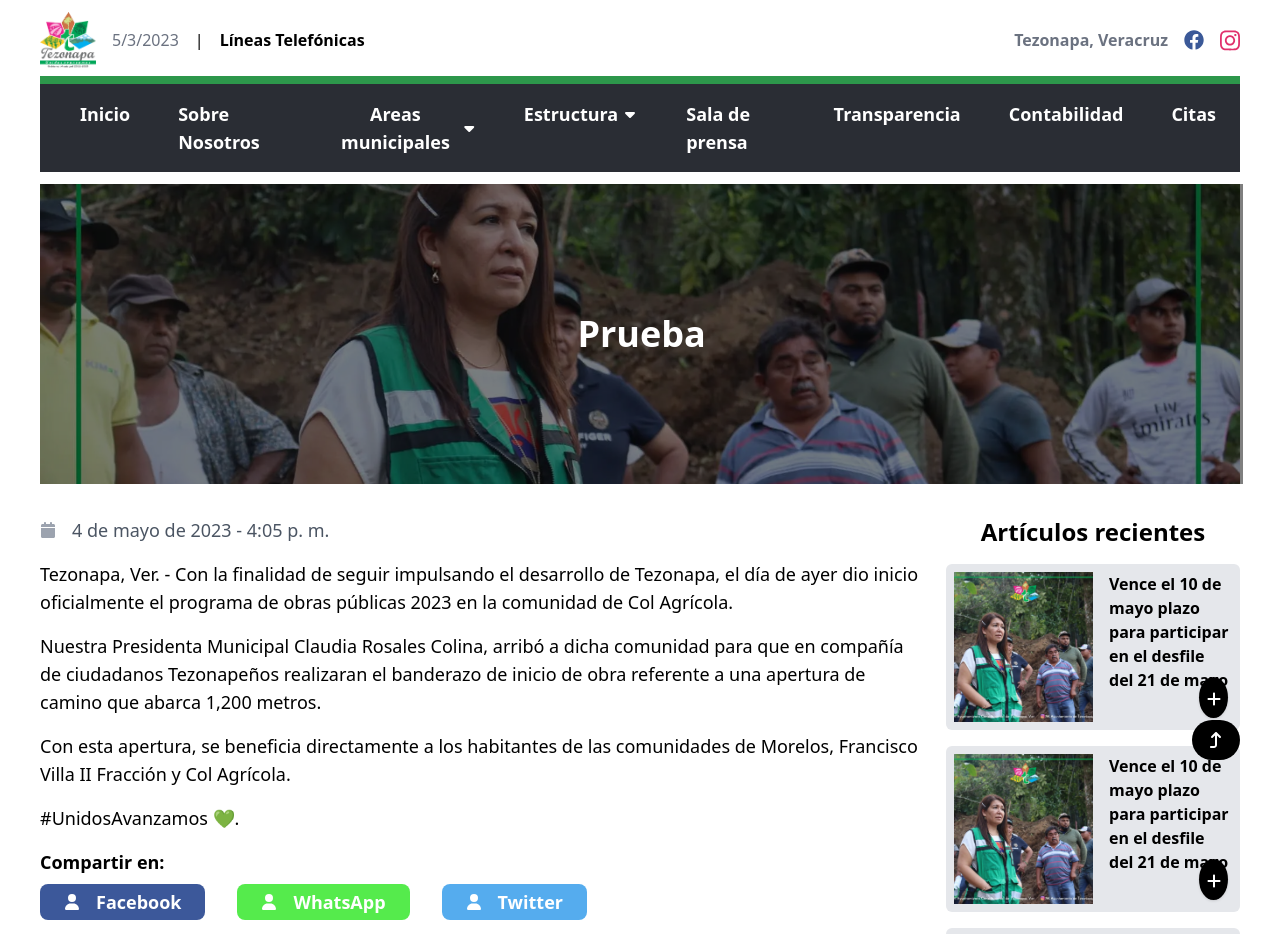
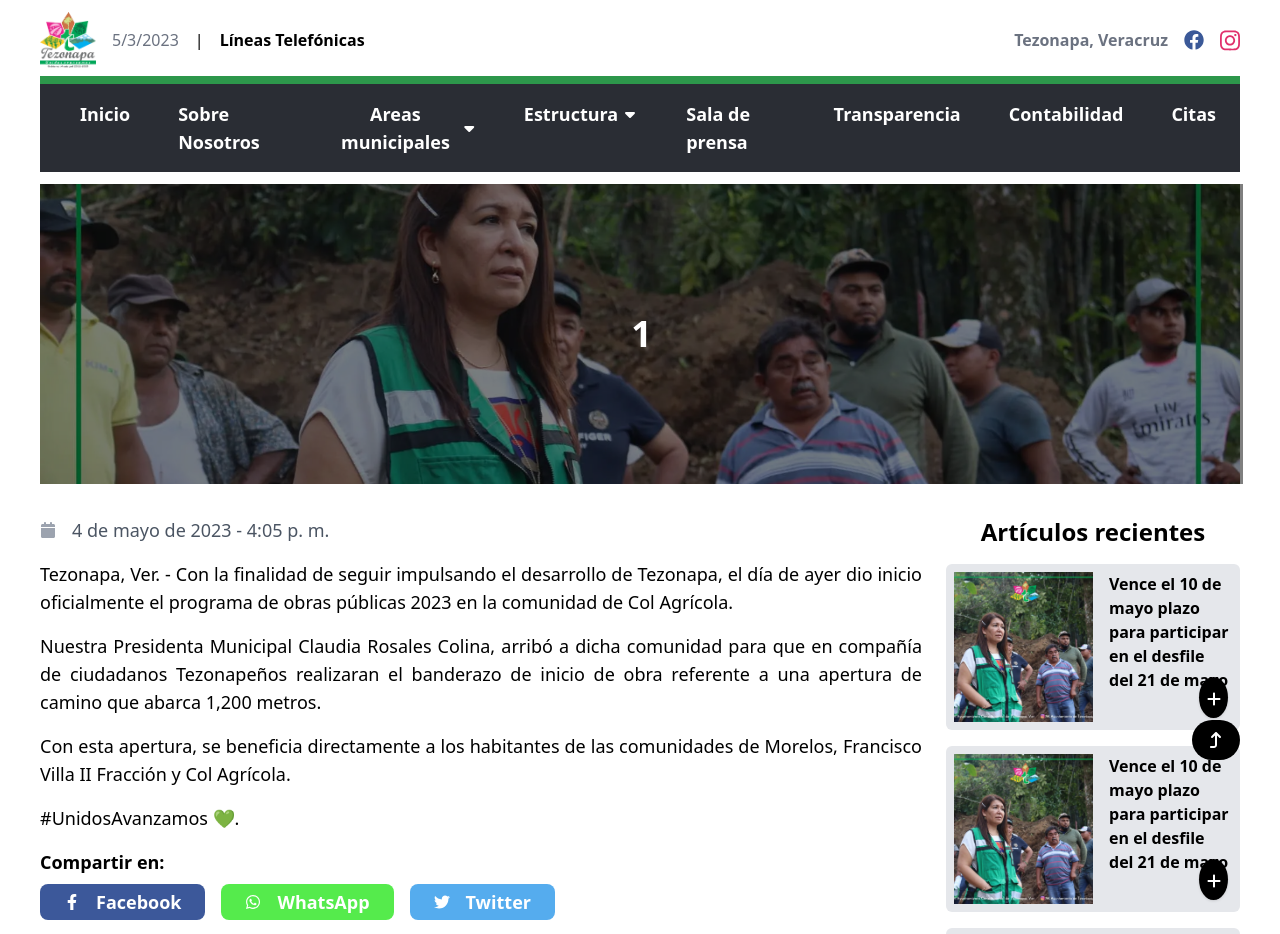
Before and after one commit to tavopaz12/tezonapa, a Next.js app: page /sala-prensa/1 in a window 1280 px wide. Shown: the top 934 px of the page. Built offline with nearby package versions, Linux system fonts and the light colour scheme.

Commit message:
feature: add new page

```diff
--- a/src/pages/sala-prensa/[title].jsx
+++ b/src/pages/sala-prensa/[title].jsx
@@ -8,14 +8,6 @@ import { faCalendar, faPlus, faUser } from '@fortawesome/free-solid-svg-icons'
 import { useEffect, useState } from 'react'
 
 export default function Article() {
-  const [currentUrl, setCurrentUrl] = useState('')
-
-  useEffect(() => {
-    if (process.browser) {
-      setCurrentUrl(window.location.href)
-    }
-  }, [])
-
   const router = useRouter()
   const { title } = router.query
 
@@ -30,82 +22,66 @@ export default function Article() {
 
   return (
     <Layout title={`${text} - H. Ayuntamiento, Tezonapa`} ogImage={img}>
-      <section className="px-10 h-[300px] mb-8 relative">
+      <section className="px-10 h-[300px] max-md:h-[200px] mb-8 relative max-md:px-4">
         <Image
           alt="hola"
           src={img}
-          className="object-cover h-[300px]"
+          className="object-cover h-[300px] max-md:h-[200px]"
           priority
         />
-        <div className="absolute top-0 grid place-items-center bg-[rgba(0,0,0,0.5)] w-[94%] h-[100%]">
+        <div className="absolute top-0 grid place-items-center bg-[rgba(0,0,0,0.5)] w-[94%] max-md:w-[92%] h-[100%]">
           <h1 className="text-white w-3/4 text-center capitalize text-4xl font-bold">
-            Prueba
+            {text}
           </h1>
         </div>
       </section>
 
-      <article className="px-10 mb-8 text-lg flex gap-6">
-        <section className="w-3/4">
-          <div className="mb-4 flex items-center gap-4 text-gray-600">
+      <article className="px-10 max-md:px-4 mb-8 text-lg flex max-md:flex-col gap-6">
+        <section className="w-3/4 max-md:w-full">
+          <div className="mb-4 flex items-center gap-4 max-md:gap-2 text-gray-600">
             <FontAwesomeIcon
-              className="h-4 w-4 text-gray-400"
+              className="h-4 w-4 text-gray-400 max-md:h-3 max-md:w-3"
               icon={faCalendar}
             />
-            <span>4 de mayo de 2023 - 4:05 p. m.</span>{' '}
+            <span className="max-md:text-sm">
+              4 de mayo de 2023 - 4:05 p. m.
+            </span>
           </div>
-          <p className="mb-4">Tezonapa, Ver. - {parrafos[0]}.</p>
+          <p className="mb-4 text-justify max-md:text-base">
+            Tezonapa, Ver. - {parrafos[0]}.
+          </p>
           {parrafos.slice(1).map((parrafo, index) => (
-            <p className="mb-4" key={index}>
+            <p className="mb-4 text-justify max-md:text-base" key={index}>
               {parrafo}.
             </p>
           ))}
 
-          <p className="font-bold mb-2">Compartir en:</p>
+          <p className="font-bold mb-2 max-md:text-base">Compartir en:</p>
 
-          <div className="flex gap-8 w-full">
-            <a
-              href={`https://www.facebook.com/sharer/sharer.php?u=${currentUrl}`}
-              target="_blank"
-              className="bg-[#3c589a] rounded-lg px-6 flex items-center gap-4 py-1"
-              rel="noopener noreferrer">
-              <FontAwesomeIcon className="h-4 w-4 text-white" icon={faUser} />
-              <span className="text-white font-bold">Facebook</span>
-            </a>
-            <a
-              href={`whatsapp://send?text=Ver: ${text}:%20${currentUrl}`}
-              target="_blank"
-              className="bg-[#55EB4C] rounded-lg px-6 flex items-center gap-4 py-1"
-              rel="noopener noreferrer">
-              <FontAwesomeIcon className="h-4 w-4 text-white" icon={faUser} />
-              <span className="text-white font-bold">WhatsApp</span>
-            </a>
-            <a
-              href={`https://twitter.com/intent/tweet?url=${currentUrl}&text=${text}`}
-              target="_blank"
-              className="bg-[#55ACEE] rounded-lg px-6 flex items-center gap-4 py-1"
-              rel="noopener noreferrer">
-              <FontAwesomeIcon className="h-4 w-4 text-white" icon={faUser} />
-              <span className="text-white font-bold">Twitter</span>
-            </a>
+          <div className="flex items-center gap-4 w-full">
+            <IconsShare text={text} />
           </div>
         </section>
 
-        <aside className="w-1/4">
-          <h2 className="text-2xl text-center font-bold">
+        <aside className="w-1/4 max-md:w-full">
+          <h2 className="text-2xl max-md:text-xl text-center font-bold">
             Artículos recientes
           </h2>
           <div className="flex relative bg-gray-200 p-2 rounded-md gap-4 my-4 justify-between">
             <Image
               src={img}
               alt="hola"
-              className="w-2/4 object-cover h-[150px]"
+              className="w-2/4 object-cover max-md:h-[100px] h-[150px]"
             />
-            <p className="w-2/4 text-base font-semibold">
+            <p className="w-2/4 text-base max-md:text-sm font-semibold">
               Vence el 10 de mayo plazo para participar en el desfile del 21 de
               mayo
             </p>
             <button className="absolute shadow bg-black p-[0.4rem] rounded-[50%] right-0 bottom-0 m-3 max-md:m-2">
-              <FontAwesomeIcon className="h-4 w-4 text-white" icon={faPlus} />
+              <FontAwesomeIcon
+                className="h-4 w-4 max-md:h-3 max-md:w-3 text-white"
+                icon={faPlus}
+              />
             </button>
           </div>
           <div className="flex relative bg-gray-200 p-2 rounded-md gap-4 my-4 justify-between">
@@ -145,3 +121,59 @@ export default function Article() {
     </Layout>
   )
 }
+
+function IconsShare({ text }) {
+  const [currentUrl, setCurrentUrl] = useState('')
+
+  useEffect(() => {
+    if (process.browser) {
+      setCurrentUrl(window.location.href)
+    }
+  }, [])
+  return (
+    <>
+      <a
+        href={`https://www.facebook.com/sharer/sharer.php?u=${currentUrl}`}
+        target="_blank"
+        className="bg-[#3c589a] rounded-lg px-6 max-md:px-3 flex items-center gap-4 max-md:gap-2 py-1"
+        rel="noopener noreferrer">
+        <svg
+          xmlns="http://www.w3.org/2000/svg"
+          className="h-4 w-4 max-md:h-3 max-md:w-3 text-white"
+          fill="#ffff"
+          viewBox="0 0 320 512">
+          <path d="M279.14 288l14.22-92.66h-88.91v-60.13c0-25.35 12.42-50.06 52.24-50.06h40.42V6.26S260.43 0 225.36 0c-73.22 0-121.08 44.38-121.08 124.72v70.62H22.89V288h81.39v224h100.17V288z" />
+        </svg>
+        <span className="text-white font-bold max-md:text-sm">Facebook</span>
+      </a>
+      <a
+        href={`whatsapp://send?text=Ver: ${text}:%20${currentUrl}`}
+        target="_blank"
+        className="bg-[#55EB4C] rounded-lg px-6 max-md:px-3 flex items-center gap-4 max-md:gap-2 py-1"
+        rel="noopener noreferrer">
+        <svg
+          fill="#ffff"
+          className="h-4 w-4 max-md:h-3 max-md:w-3 text-white"
+          xmlns="http://www.w3.org/2000/svg"
+          viewBox="0 0 448 512">
+          <path d="M380.9 97.1C339 55.1 283.2 32 223.9 32c-122.4 0-222 99.6-222 222 0 39.1 10.2 77.3 29.6 111L0 480l117.7-30.9c32.4 17.7 68.9 27 106.1 27h.1c122.3 0 224.1-99.6 224.1-222 0-59.3-25.2-115-67.1-157zm-157 341.6c-33.2 0-65.7-8.9-94-25.7l-6.7-4-69.8 18.3L72 359.2l-4.4-7c-18.5-29.4-28.2-63.3-28.2-98.2 0-101.7 82.8-184.5 184.6-184.5 49.3 0 95.6 19.2 130.4 54.1 34.8 34.9 56.2 81.2 56.1 130.5 0 101.8-84.9 184.6-186.6 184.6zm101.2-138.2c-5.5-2.8-32.8-16.2-37.9-18-5.1-1.9-8.8-2.8-12.5 2.8-3.7 5.6-14.3 18-17.6 21.8-3.2 3.7-6.5 4.2-12 1.4-32.6-16.3-54-29.1-75.5-66-5.7-9.8 5.7-9.1 16.3-30.3 1.8-3.7.9-6.9-.5-9.7-1.4-2.8-12.5-30.1-17.1-41.2-4.5-10.8-9.1-9.3-12.5-9.5-3.2-.2-6.9-.2-10.6-.2-3.7 0-9.7 1.4-14.8 6.9-5.1 5.6-19.4 19-19.4 46.3 0 27.3 19.9 53.7 22.6 57.4 2.8 3.7 39.1 59.7 94.8 83.8 35.2 15.2 49 16.5 66.6 13.9 10.7-1.6 32.8-13.4 37.4-26.4 4.6-13 4.6-24.1 3.2-26.4-1.3-2.5-5-3.9-10.5-6.6z" />
+        </svg>
+        <span className="text-white font-bold max-md:text-sm">WhatsApp</span>
+      </a>
+      <a
+        href={`https://twitter.com/intent/tweet?url=${currentUrl}&text=${text}`}
+        target="_blank"
+        className="bg-[#55ACEE] rounded-lg px-6 max-md:px-3 flex items-center gap-4 max-md:gap-2 py-1"
+        rel="noopener noreferrer">
+        <svg
+          fill="#ffff"
+          className="h-4 w-4 max-md:h-3 max-md:w-3 text-white"
+          xmlns="http://www.w3.org/2000/svg"
+          viewBox="0 0 512 512">
+          <path d="M459.37 151.716c.325 4.548.325 9.097.325 13.645 0 138.72-105.583 298.558-298.558 298.558-59.452 0-114.68-17.219-161.137-47.106 8.447.974 16.568 1.299 25.34 1.299 49.055 0 94.213-16.568 130.274-44.832-46.132-.975-84.792-31.188-98.112-72.772 6.498.974 12.995 1.624 19.818 1.624 9.421 0 18.843-1.3 27.614-3.573-48.081-9.747-84.143-51.98-84.143-102.985v-1.299c13.969 7.797 30.214 12.67 47.431 13.319-28.264-18.843-46.781-51.005-46.781-87.391 0-19.492 5.197-37.36 14.294-52.954 51.655 63.675 129.3 105.258 216.365 109.807-1.624-7.797-2.599-15.918-2.599-24.04 0-57.828 46.782-104.934 104.934-104.934 30.213 0 57.502 12.67 76.67 33.137 23.715-4.548 46.456-13.32 66.599-25.34-7.798 24.366-24.366 44.833-46.132 57.827 21.117-2.273 41.584-8.122 60.426-16.243-14.292 20.791-32.161 39.308-52.628 54.253z" />
+        </svg>
+        <span className="text-white font-bold max-md:text-sm">Twitter</span>
+      </a>
+    </>
+  )
+}
```
